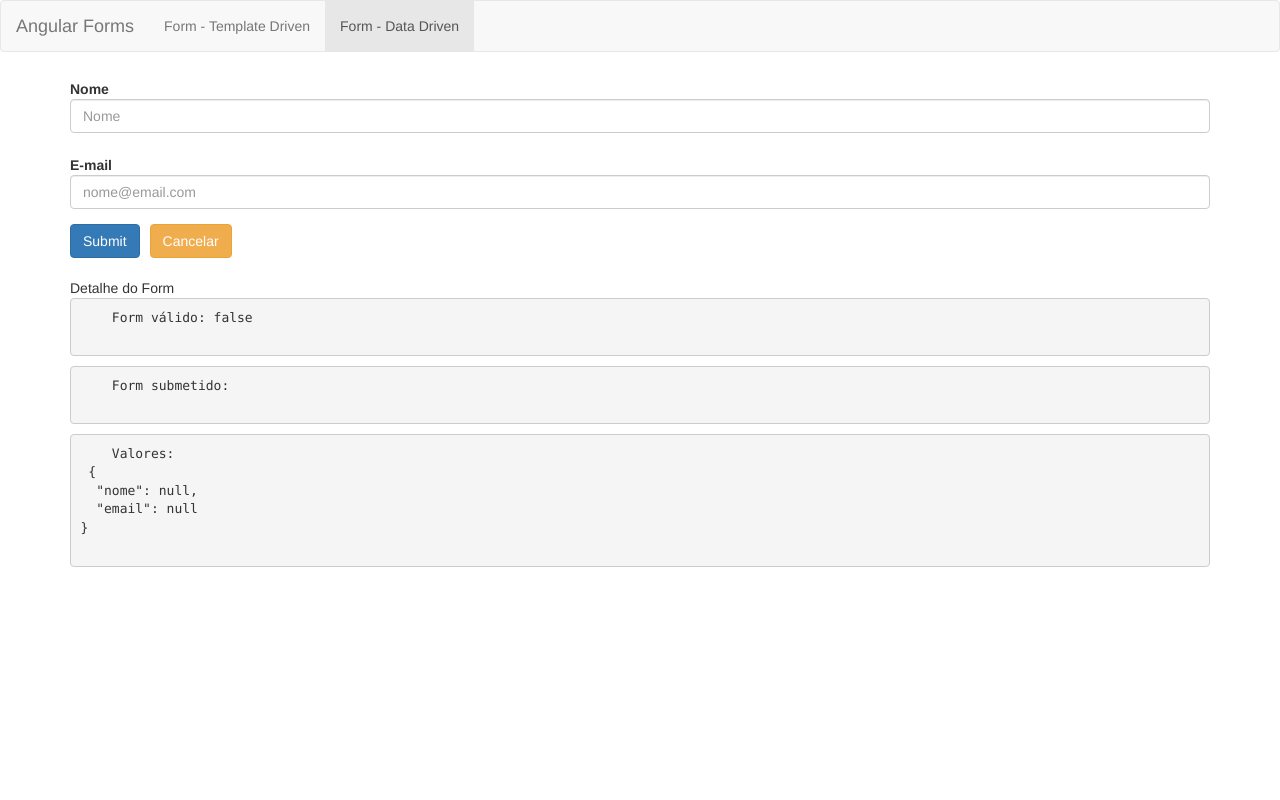
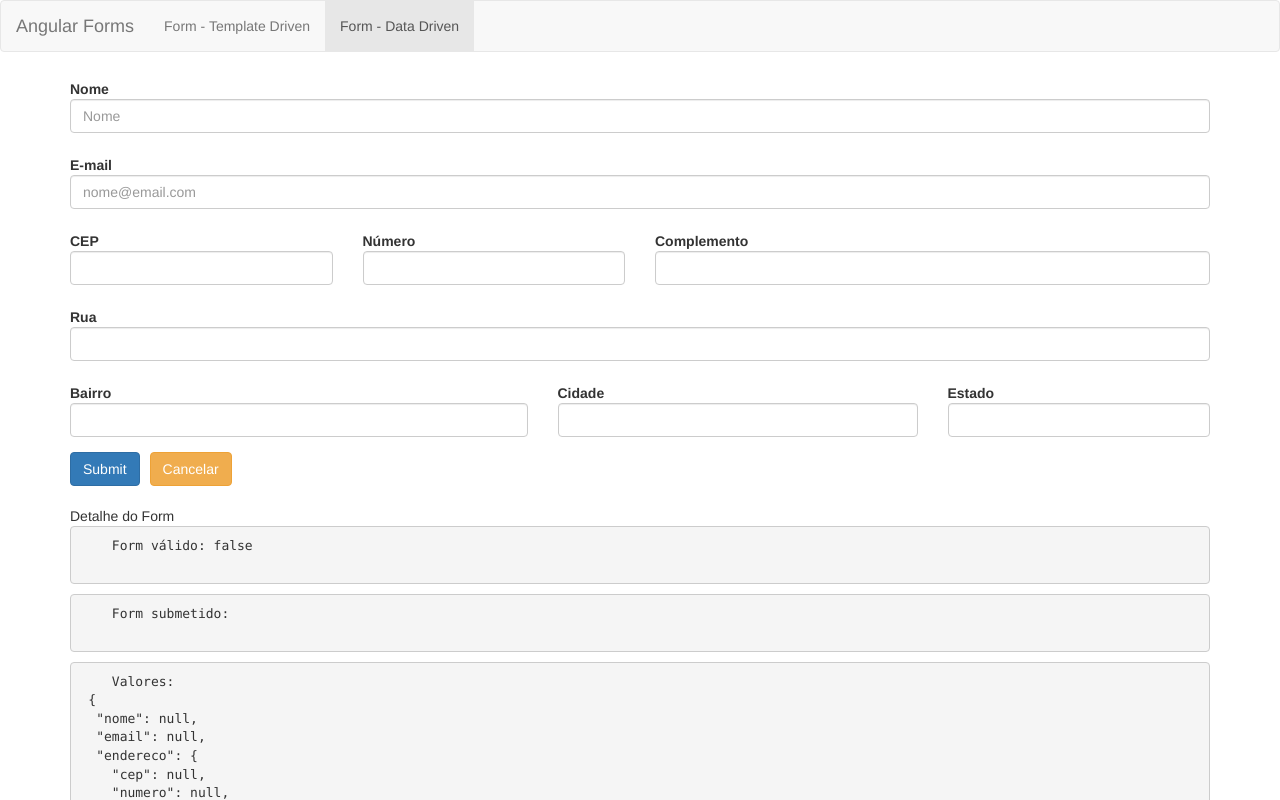
Before and after one commit to Tiago3F/forms, an Angular app: page /dataForm in a window 1280 px wide. Shown: the top 800 px of the page. Built offline with nearby package versions, Linux system fonts and the light colour scheme.

Commit message:
feat: :sparkles: Agrupando dados

```diff
--- a/src/app/data-form/data-form.component.html
+++ b/src/app/data-form/data-form.component.html
@@ -25,6 +25,59 @@
         </div>
     </div>
 
+    <div formGroupName="endereco">
+        <div class="form-group">
+            <div class="col-md-3" [ngClass]="aplicaCssErro('endereco.cep')">
+                <label for="cep" class="control-label">CEP</label>
+                <input type="text" class="form-control" id="cep" formControlName="cep">
+                <app-campo-control-erro [mostrarErro]="verificaValidTouched('endereco.cep')" msgErro="CEP é obrigatório!"></app-campo-control-erro>
+            </div>
+
+            <div class="col-md-3" [ngClass]="aplicaCssErro('endereco.numero')">
+                <label for="numero" class="control-label">Número</label>
+                <input type="text" class="form-control" id="numero" formControlName="numero">
+                <app-campo-control-erro [mostrarErro]="verificaValidTouched('endereco.numero')" msgErro="Número é obrigatório!"></app-campo-control-erro>
+            </div>
+
+            <div class="col-md-6">
+                <label for="complemento" class="control-label">Complemento</label>
+                <input type="text" class="form-control" id="complemento" formControlName="complemento">
+            </div>
+        </div>
+
+        <div class="form-group" [ngClass]="aplicaCssErro('endereco.rua')">
+
+            <div class="col-sm-12">
+                <label for="rua" class="control-label">Rua</label>
+            </div>
+
+            <div class="col-sm-12">
+                <input type="text" class="form-control" id="rua" formControlName="rua">
+                <app-campo-control-erro [mostrarErro]="verificaValidTouched('endereco.rua')" msgErro="A rua é obrigatória!"></app-campo-control-erro>
+            </div>
+        </div>
+
+        <div class="form-group">
+            <div class="col-md-5" [ngClass]="aplicaCssErro('endereco.bairro')">
+                <label for="bairro" class="control-label">Bairro</label>
+                <input type="text" class="form-control" id="bairro" formControlName="bairro">
+                <app-campo-control-erro [mostrarErro]="verificaValidTouched('endereco.bairro')" msgErro="O bairro é obrigatório!"></app-campo-control-erro>
+            </div>
+
+            <div class="col-md-4" [ngClass]="aplicaCssErro('endereco.cidade')">
+                <label for="cidade" class="control-label">Cidade</label>
+                <input type="text" class="form-control" id="cidade" formControlName="cidade">
+                <app-campo-control-erro [mostrarErro]="verificaValidTouched('endereco.cidade')" msgErro="A cidade é obrigatória!"></app-campo-control-erro>
+            </div>
+
+            <div class="col-md-3" [ngClass]="aplicaCssErro('endereco.estado')">
+                <label for="estado" class="control-label">Estado</label>
+                <input type="text" class="form-control" id="estado" formControlName="estado">
+                <app-campo-control-erro [mostrarErro]="verificaValidTouched('endereco.estado')" msgErro="O estado é obrigatório!"></app-campo-control-erro>
+            </div>
+        </div>
+    </div>
+
     <button type="submit" class="btn btn-primary">Submit</button>
     <button class="btn btn-warning" style="margin-left: 10px;" (click)="resetar()">Cancelar</button>
 
--- a/src/app/data-form/data-form.component.ts
+++ b/src/app/data-form/data-form.component.ts
@@ -22,7 +22,17 @@
 
     this.formulario = this.formBuilder.group({
       nome: [null, Validators.required],
-      email: [null, [Validators.required, Validators.email]]
+      email: [null, [Validators.required, Validators.email]],
+
+      endereco: this.formBuilder.group({
+        cep: [null, Validators.required],
+        numero: [null, Validators.required],
+        complemento: [null],
+        rua: [null, Validators.required],
+        bairro: [null, Validators.required],
+        cidade: [null, Validators.required],
+        estado: [null, Validators.required],
+      })
     })
   }
 
@@ -44,19 +54,19 @@
     this.formulario.reset()
   }
 
-  verificaValidTouched(campo: any){
+  verificaValidTouched(campo: string) {
     return !this.formulario.get(campo)?.valid && !!this.formulario.get(campo)?.touched;
   }
 
-  verificaEmailValido(){
+  verificaEmailValido() {
     const campoEmail = this.formulario.get('email')
-     if (campoEmail?.errors) {
-       return campoEmail?.errors['email'] && campoEmail.touched
-     }
+    if (campoEmail?.errors) {
+      return campoEmail?.errors['email'] && campoEmail.touched
+    }
   }
 
 
-  aplicaCssErro(campo: any) {
+  aplicaCssErro(campo: string) {
     return {
       'has-error': this.verificaValidTouched(campo),
       'has-feedback': this.verificaValidTouched(campo)
```
